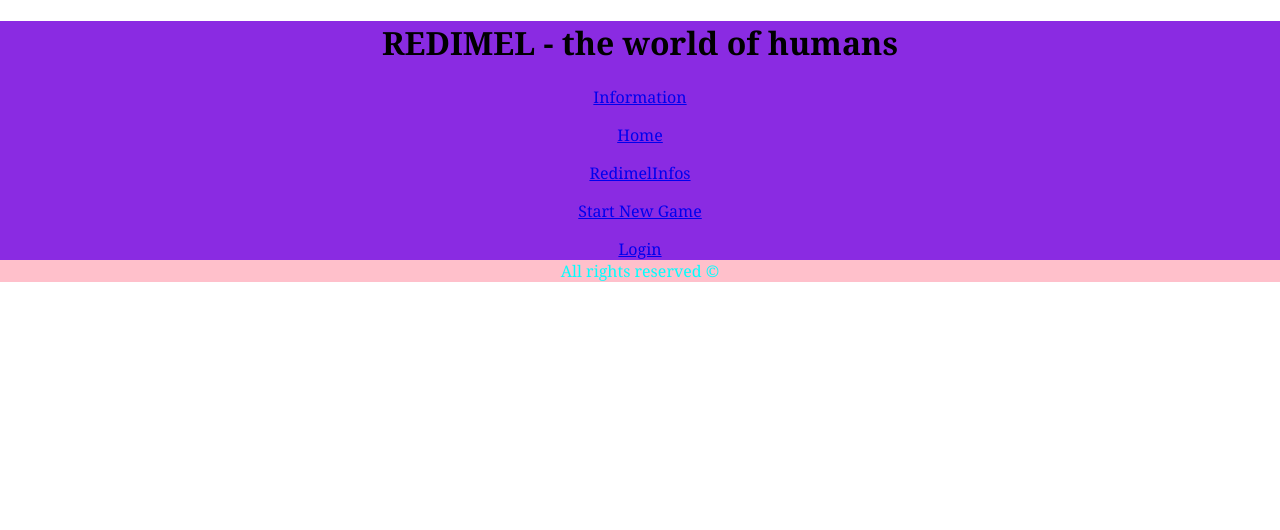
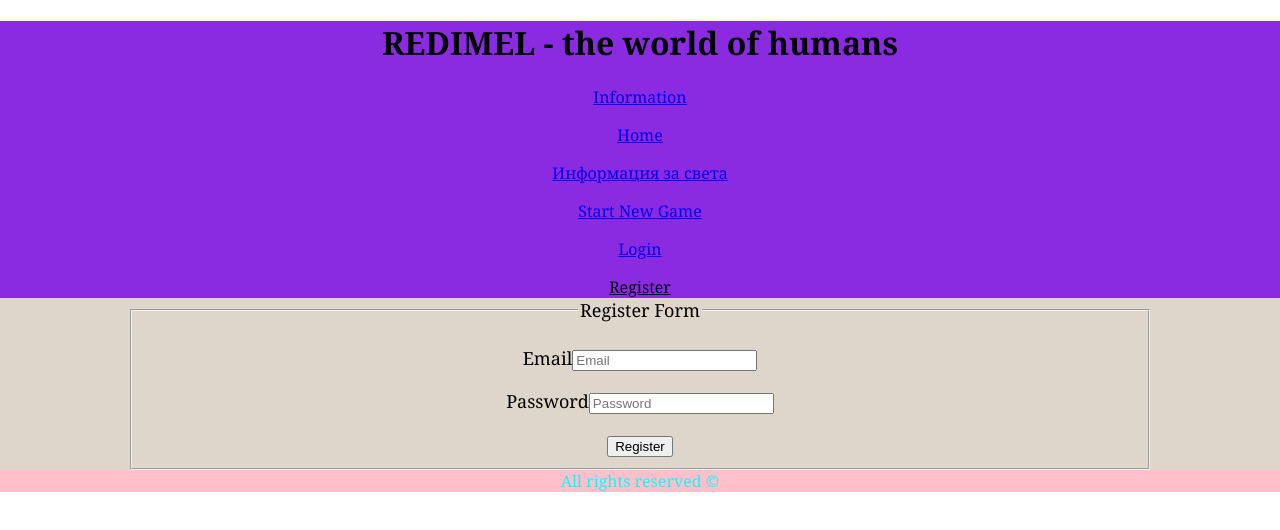
Before and after one commit to Psychocybin/redimel-client, a React (Create React App) app: page /register in a window 1280 px wide. Shown: the top 530 px of the page. Built offline with nearby package versions, Linux system fonts and the light colour scheme.

Commit message:
adding Register component and functionality
adding message to home page, that indicate for success register and login, or errors

```diff
--- a/src/App.js
+++ b/src/App.js
@@ -1,4 +1,4 @@
-import { useState, useEffect } from 'react';
+import { useEffect, useState } from 'react';
 import { Route, Routes } from 'react-router-dom';
 
 import { AuthContext } from './contexts/AuthContext';
@@ -14,22 +14,37 @@ import CurrentRedimelInfo from './components/RedimelInfos/CurrentRedimelInfo';
 import RedimelInfos from './components/RedimelInfos/RedimelInfos';
 import Login from './components/Login/Login';
 import Logout from './components/Logout/Logout';
+import Register from './components/Register/Register';
+
+const initialUser = 'user';
+const initialAuthState = {
+	jwtToken: '',
+};
 
 function App() {
-	const [user, setUser] = useLocalStorage('user', {
-		jwtToken: '',
-	});
+	const [user, setUser] = useLocalStorage(initialUser, initialAuthState);
+	const [additionalMessage, setAdditionalMessage] = useState(null);
+
+	useEffect(() => {
+		setTimeout(() => {
+			setAdditionalMessage(null);
+		}, 10000);
+	}, [additionalMessage])
 
 	function login(authData) {
 		setUser(authData);
 	}
 
 	function logout() {
-		setUser('');
+		setUser(initialAuthState);
+	}
+
+	function changeMessage(message) {
+		setAdditionalMessage(message);
 	}
 
 	return (
-		<AuthContext.Provider value={{...user, login, logout}}>
+		<AuthContext.Provider value={{...user, additionalMessage, login, logout, changeMessage}}>
 			<div id='container' className="app">
 				<Header />
 
@@ -37,7 +52,8 @@ function App() {
 					<Routes>
 						<Route path="/" element={<RedimelHome />} />
 						<Route path="/start-new-game" element={<StartNewGame />} />
-						<Route path="/login" element={<Login />} />d
+						<Route path="/register" element={<Register />} />
+						<Route path="/login" element={<Login />} />
 						<Route path="/logout" element={<Logout />} />
 						<Route path='/world-info' element={<WorldInfo />} />
 						<Route path='/start-game' element={<StartGame />} />
--- a/src/components/Header/Header.js
+++ b/src/components/Header/Header.js
@@ -14,6 +14,13 @@ function Header() {
                 className={({ isActive }) => isActive ? 'navbar-active' : undefined}
             >
                 Login
+            </NavLink>
+            <p />
+            <NavLink
+                to="/register"
+                className={({ isActive }) => isActive ? 'navbar-active' : undefined}
+            >
+                Register
             </NavLink>
         </div>
     );
@@ -58,7 +65,7 @@ function Header() {
                         to="/redimel-infos"
                         className={({ isActive }) => isActive ? 'navbar-active' : undefined}
                     >
-                        RedimelInfos
+                        Информация за света
                     </NavLink>
                     <p> </p>
                     <NavLink
--- a/src/components/Login/Login.js
+++ b/src/components/Login/Login.js
@@ -6,17 +6,15 @@ import { AuthContext } from "../../contexts/AuthContext";
 import * as authService from '../../services/authService';
 
 const Login = () => {
-    const { login } = useContext(AuthContext);
+    const { login, changeMessage } = useContext(AuthContext);
     const navigate = useNavigate();
 
     const onLoginHandler = (e) => {
-        const proceed = window.confirm("Are you sure?");
+        // const proceed = window.confirm("Are you sure?");
 
-        if (proceed) {
         e.preventDefault();
 
         let formData = new FormData(e.currentTarget);
-
         let username = formData.get('email');
         let password = formData.get('password');
 
@@ -26,15 +24,12 @@ const Login = () => {
         authService.login(username, password)
             .then((authData) => {
                 login(authData);
+            })
+            .catch(err => {
+                changeMessage(err);
+            })
 
         navigate('/');
-                })
-                .catch(err => {
-                    console.log(err);
-                })
-        } else {
-            navigate('/');
-        }
     }
 
     // const submitHandler = (e) => {
--- a/src/components/Logout/Logout.js
+++ b/src/components/Logout/Logout.js
@@ -1,17 +1,31 @@
-import { Navigate, useNavigate } from "react-router-dom";
-import { useContext } from "react";
+import { Navigate } from "react-router-dom";
+import { useContext, useEffect } from "react";
 
 import { AuthContext } from "../../contexts/AuthContext";
 
-import * as authService from '../../services/authService';
+export default function Logout() {
+    const { logout, changeMessage } = useContext(AuthContext);
 
-const Logout = () => {
-    const { logout } = useContext(AuthContext);
+    useEffect(() => {
+        logout();
+    }, [logout]);
 
-    authService.logout();
-    logout();
+    changeMessage("See you later alligator!");
 
-    return <Navigate to="/login" replace={true} />
+    return <Navigate to="/" replace={true} />
+
+
+
+    // const navigate = useNavigate();
+    // const { jwtToken, logout } = useContext(AuthContext);
+
+    // useEffect(() => {
+    //     authService.logout(jwtToken)
+    //         .then(() => {
+    //             logout();
+    //             navigate('/');
+    //         });
+    // }, [])
+
+    //return null;
 }
-
-export default Logout;
--- a/src/components/Page/StartGame.js
+++ b/src/components/Page/StartGame.js
@@ -1,17 +1,21 @@
 import { useEffect, useState } from "react";
+import { useContext } from "react";
+
+import { AuthContext } from "../../contexts/AuthContext";
 
 import CurrentPage from "./CurrentPage";
 import * as pageService from "../../services/pageService";
 
 function StartGame() {
+    const { jwtToken } = useContext(AuthContext);
     const [pages, setPages] = useState([]);
 
     useEffect(() => {
-        pageService.getAll()
+        pageService.getAll(jwtToken)
             .then(pages => {
                 setPages(pages);
             });
-    }, []);
+    }, [jwtToken]);
 
     return (
         <div>
--- a/src/components/RedimelHome/RedimelHome.js
+++ b/src/components/RedimelHome/RedimelHome.js
@@ -1,7 +1,14 @@
+import { useContext } from "react";
+
+import { AuthContext } from "../../contexts/AuthContext";
+
 function RedimelHome() {
+    const { additionalMessage, jwtToken } = useContext(AuthContext);
+
     return (
         <div className="Redimel-home">
-            Welcome to Redimel!!!
+            {additionalMessage ? <h3>{additionalMessage}</h3> : <h4>Welcome to Redimel!!!</h4>}
+            {jwtToken && <p>Explore and enjoy the world!</p>}
         </div>
     );
 }
--- /dev/null
+++ b/src/components/Register/Register.js
@@ -0,0 +1,57 @@
+import { useNavigate } from 'react-router-dom';
+import { useContext } from 'react';
+
+import { AuthContext } from '../../contexts/AuthContext';
+import { register as authRegister, login as authLogin} from '../../services/authService';
+
+export default function Register() {
+    const { login, changeMessage } = useContext(AuthContext);
+
+    const navigate = useNavigate();
+
+    const onRegisterHandler = async (e) => {
+        e.preventDefault();
+
+        let formData = new FormData(e.currentTarget);
+        let username = formData.get('email');
+        let password = formData.get('password');
+
+        await authRegister(username, password)
+            .then((message) => {
+                changeMessage(message);
+
+                authLogin(username, password)
+                    .then((authData) => {
+                        login(authData);
+                    })
+            })
+            .catch(err => {
+                changeMessage(err);
+            })
+
+        navigate('/');
+    }
+
+    return (
+        <section id="register-page" className="register">
+            <form id="register-form" method="POST" onSubmit={onRegisterHandler}>
+                <fieldset>
+                    <legend>Register Form</legend>
+                    <p className="field">
+                        <label htmlFor="email">Email</label>
+                        <span className="input">
+                            <input type="email" name="email" id="email" placeholder="Email" required/>
+                        </span>
+                    </p>
+                    <p className="field">
+                        <label htmlFor="password">Password</label>
+                        <span className="input">
+                            <input type="password" name="password" id="password" placeholder="Password" required/>
+                        </span>
+                    </p>
+                    <input className="button submit" type="submit" value="Register"/>
+                </fieldset>
+            </form>
+        </section>
+    );
+}
--- a/src/services/authService.js
+++ b/src/services/authService.js
@@ -7,7 +7,33 @@ export const login = async (username, password) => {
         body: JSON.stringify({ username, password })
     });
 
-    let jsonResult = await res.json();
+    if (res.ok) {
+        let jsonResult = await res.json();
+
+        return jsonResult;
+    } else {
+        let jsonResult = await res.text();
+
+        throw jsonResult;
+    }
+}
+
+export const logout = (jwtToken) => {
+    // TO DO - send request to server
+}
+
+export const register = async (username, password) => {
+    const roles = ["READER"];
+
+    let res = await fetch('https://localhost:7260/api/Auth/Register', {
+        method: 'POST',
+        headers: {
+            'content-type': 'application/json'
+        },
+        body: JSON.stringify({ username, password, roles })
+    });
+
+    let jsonResult = await res.text();
 
     if (res.ok) {
         return jsonResult;
@@ -15,15 +41,3 @@ export const login = async (username, password) => {
         throw jsonResult;
     }
 }
-
-export const logout = () => {
-    //localStorage.removeItem('username');
-}
-
-export const register = () => {
-
-}
-
-// export const isAuthenticated = () => {
-//     return Boolean(getUser());
-// }
--- a/src/services/pageService.js
+++ b/src/services/pageService.js
@@ -1,4 +1,11 @@
-export function getAll(){
-    return fetch('https://localhost:7260/api/Pages')
-        .then(res => res.json())
+export async function getAll(jwtToken){
+    const res = await fetch('https://localhost:7260/api/Pages', {
+        method: 'GET',
+        headers: {
+            'content-type': 'application/json',
+            'Authorization': 'Bearer ' + jwtToken
+        }
+    });
+
+    return await res.json();
 }
```
Lines whose indentation alone changed are shown as unchanged.
